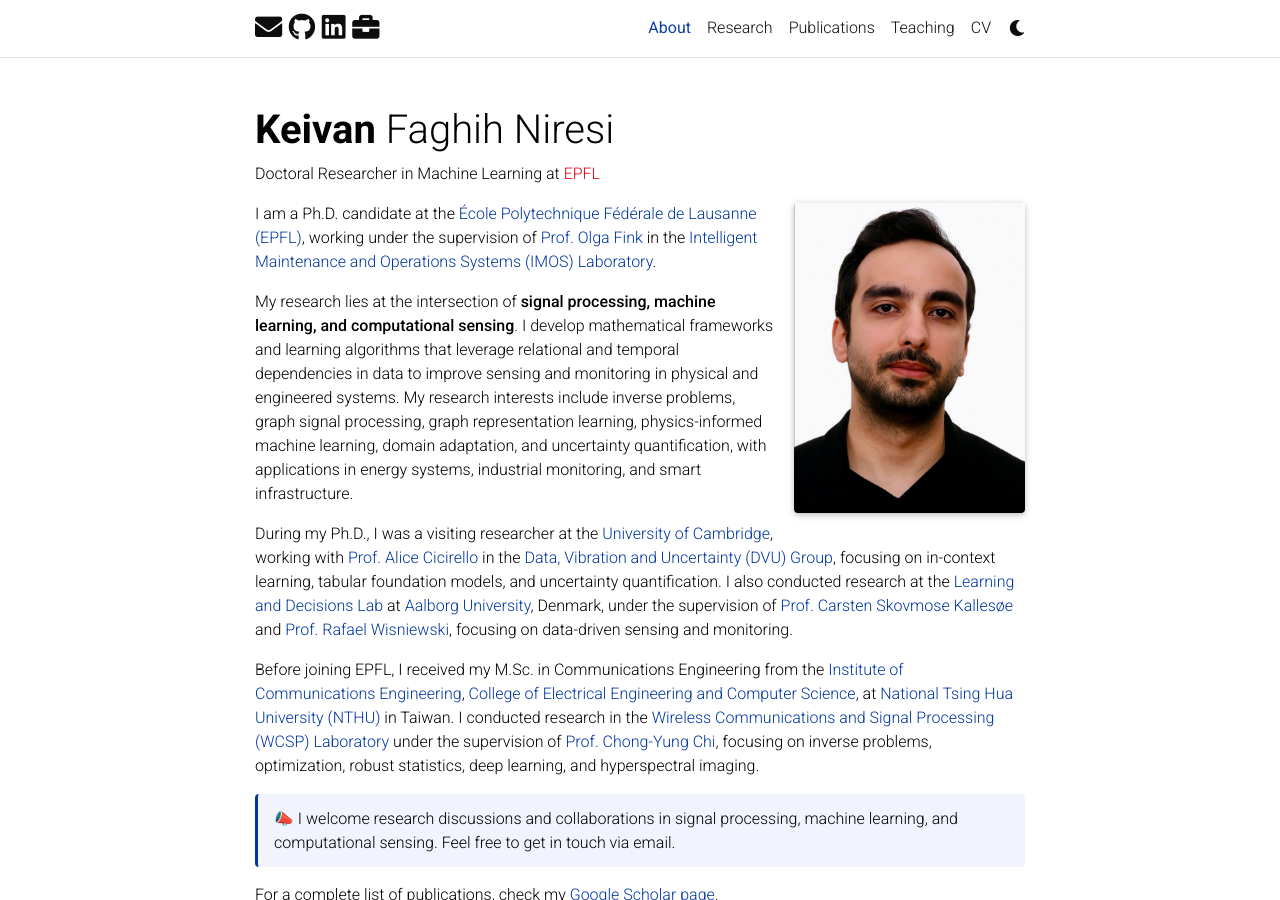
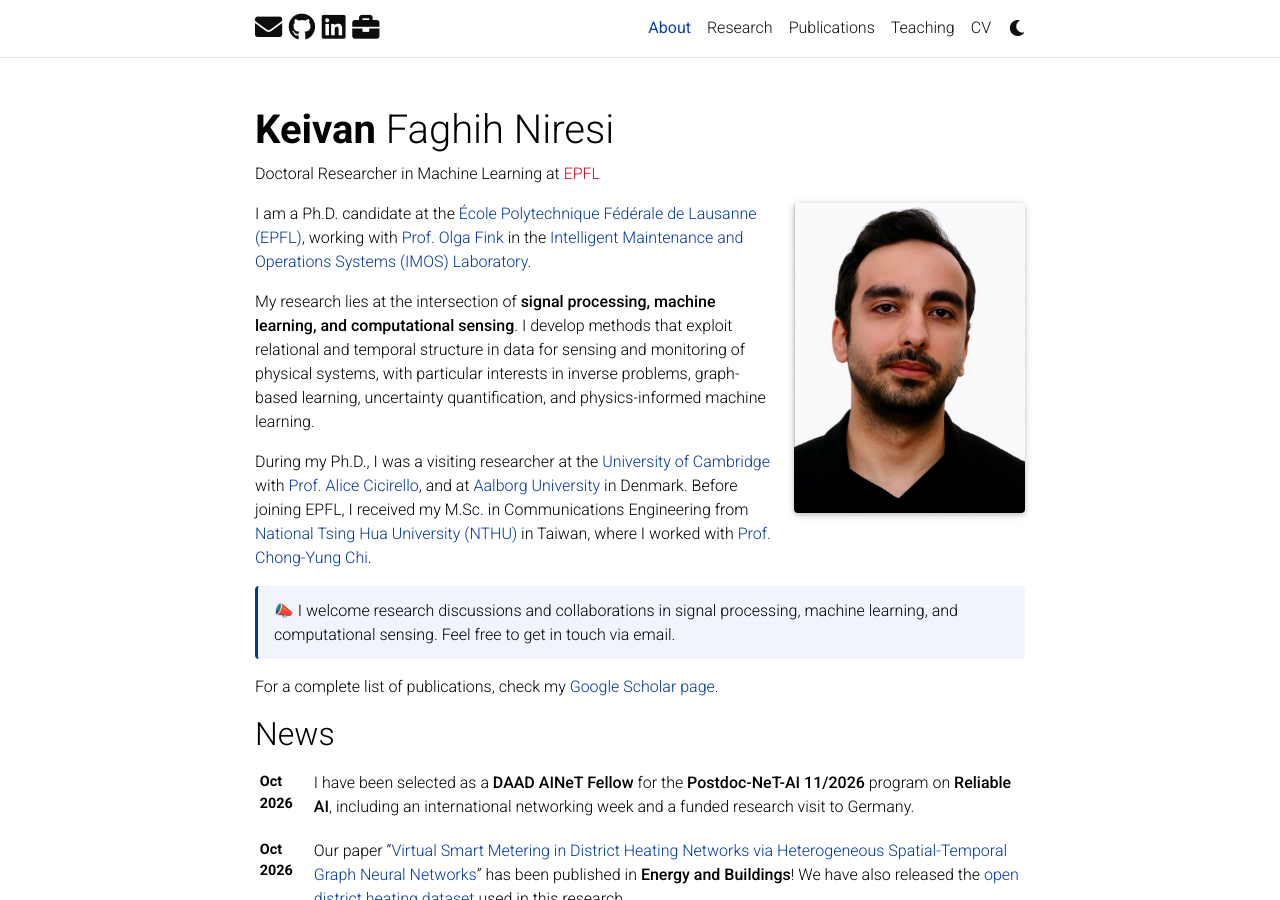
Before and after one commit to Keiv4n/keiv4n.github.io, a Jekyll site: the page built from _pages/about.md, in a window 1280 px wide and 900 px high. Built offline with Jekyll 4.4.1, drawn with Linux system fonts in a browser that asks for light colours; full-size pictures stand in for the smaller copies a plugin makes; comment, search, counter and statistics services are not loaded; a style sheet for code colours, icons or effects is not loaded.

Commit message:
Shorten homepage biography

```diff
--- a/_pages/about.md
+++ b/_pages/about.md
@@ -20,13 +20,11 @@ social: false  # includes social icons at the bottom of the page
 ---
 
 
-I am a Ph.D. candidate at the [École Polytechnique Fédérale de Lausanne (EPFL)](https://www.epfl.ch/), working under the supervision of [Prof. Olga Fink](https://people.epfl.ch/olga.fink?lang=en) in the [Intelligent Maintenance and Operations Systems (IMOS) Laboratory](https://imos.epfl.ch/).
+I am a Ph.D. candidate at the [École Polytechnique Fédérale de Lausanne (EPFL)](https://www.epfl.ch/), working with [Prof. Olga Fink](https://people.epfl.ch/olga.fink?lang=en) in the [Intelligent Maintenance and Operations Systems (IMOS) Laboratory](https://imos.epfl.ch/).
 
-My research lies at the intersection of **signal processing, machine learning, and computational sensing**. I develop mathematical frameworks and learning algorithms that leverage relational and temporal dependencies in data to improve sensing and monitoring in physical and engineered systems. My research interests include inverse problems, graph signal processing, graph representation learning, physics-informed machine learning, domain adaptation, and uncertainty quantification, with applications in energy systems, industrial monitoring, and smart infrastructure.
+My research lies at the intersection of **signal processing, machine learning, and computational sensing**. I develop methods that exploit relational and temporal structure in data for sensing and monitoring of physical systems, with particular interests in inverse problems, graph-based learning, uncertainty quantification, and physics-informed machine learning.
 
-During my Ph.D., I was a visiting researcher at the [University of Cambridge](https://www.cam.ac.uk/), working with [Prof. Alice Cicirello](https://www.eng.cam.ac.uk/profiles/ac685) in the [Data, Vibration and Uncertainty (DVU) Group](https://sites.google.com/view/dvugroup/home), focusing on in-context learning, tabular foundation models, and uncertainty quantification. I also conducted research at the [Learning and Decisions Lab](https://www.learning-decision.dk/) at [Aalborg University](https://www.aau.dk/), Denmark, under the supervision of [Prof. Carsten Skovmose Kallesøe](https://vbn.aau.dk/en/persons/carsten-skovmose-kalles%C3%B8e/) and [Prof. Rafael Wisniewski](https://vbn.aau.dk/en/persons/raf/), focusing on data-driven sensing and monitoring.
-
-Before joining EPFL, I received my M.Sc. in Communications Engineering from the [Institute of Communications Engineering](https://www.com.nthu.edu.tw/), [College of Electrical Engineering and Computer Science](https://eecs-en.site.nthu.edu.tw/), at [National Tsing Hua University (NTHU)](https://nthu-en.site.nthu.edu.tw/) in Taiwan. I conducted research in the [Wireless Communications and Signal Processing (WCSP) Laboratory](https://www.ee.nthu.edu.tw/cychi/) under the supervision of [Prof. Chong-Yung Chi](https://scholar.google.com.tw/citations?user=QzDAeT8AAAAJ&hl=en), focusing on inverse problems, optimization, robust statistics, deep learning, and hyperspectral imaging.
+During my Ph.D., I was a visiting researcher at the [University of Cambridge](https://www.cam.ac.uk/) with [Prof. Alice Cicirello](https://www.eng.cam.ac.uk/profiles/ac685), and at [Aalborg University](https://www.aau.dk/) in Denmark. Before joining EPFL, I received my M.Sc. in Communications Engineering from [National Tsing Hua University (NTHU)](https://nthu-en.site.nthu.edu.tw/) in Taiwan, where I worked with [Prof. Chong-Yung Chi](https://scholar.google.com.tw/citations?user=QzDAeT8AAAAJ&hl=en).
 
 > 📣 I welcome research discussions and collaborations in signal processing, machine learning, and computational sensing. Feel free to get in touch via email.
 
```
